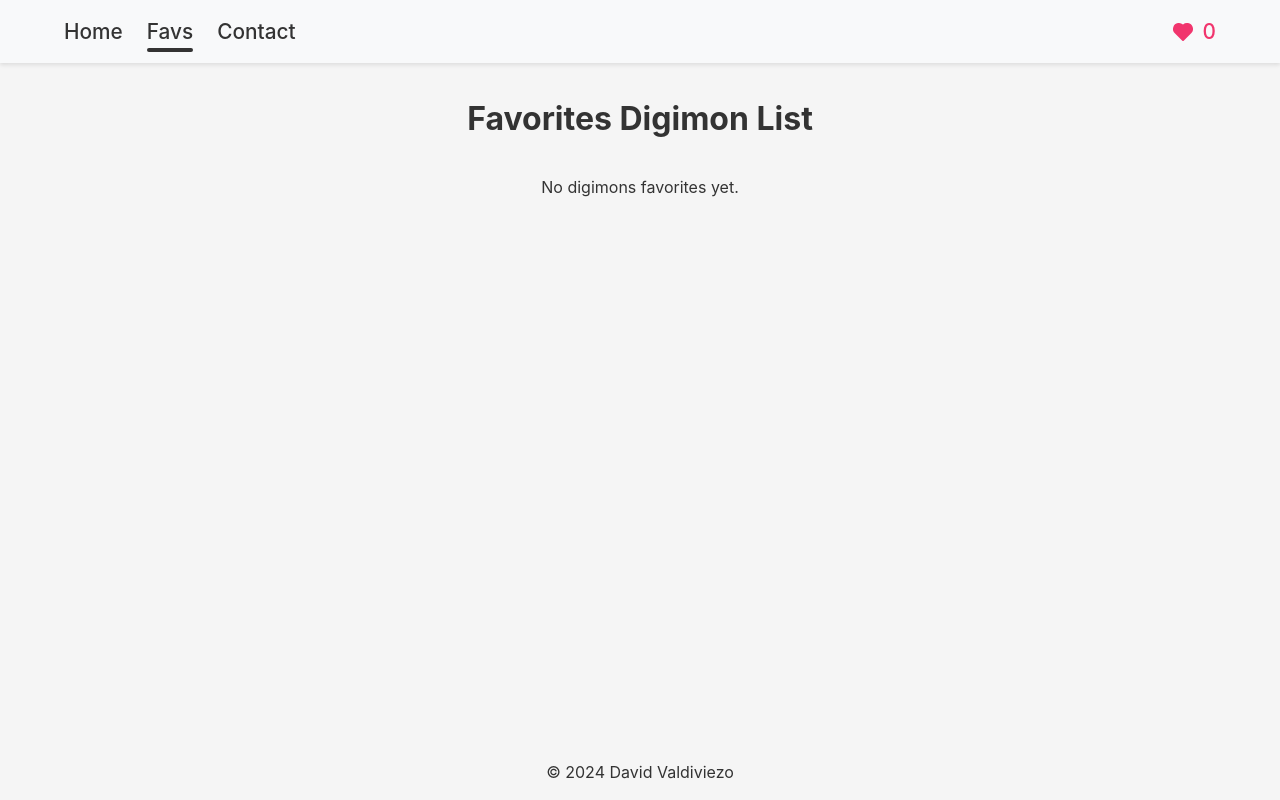
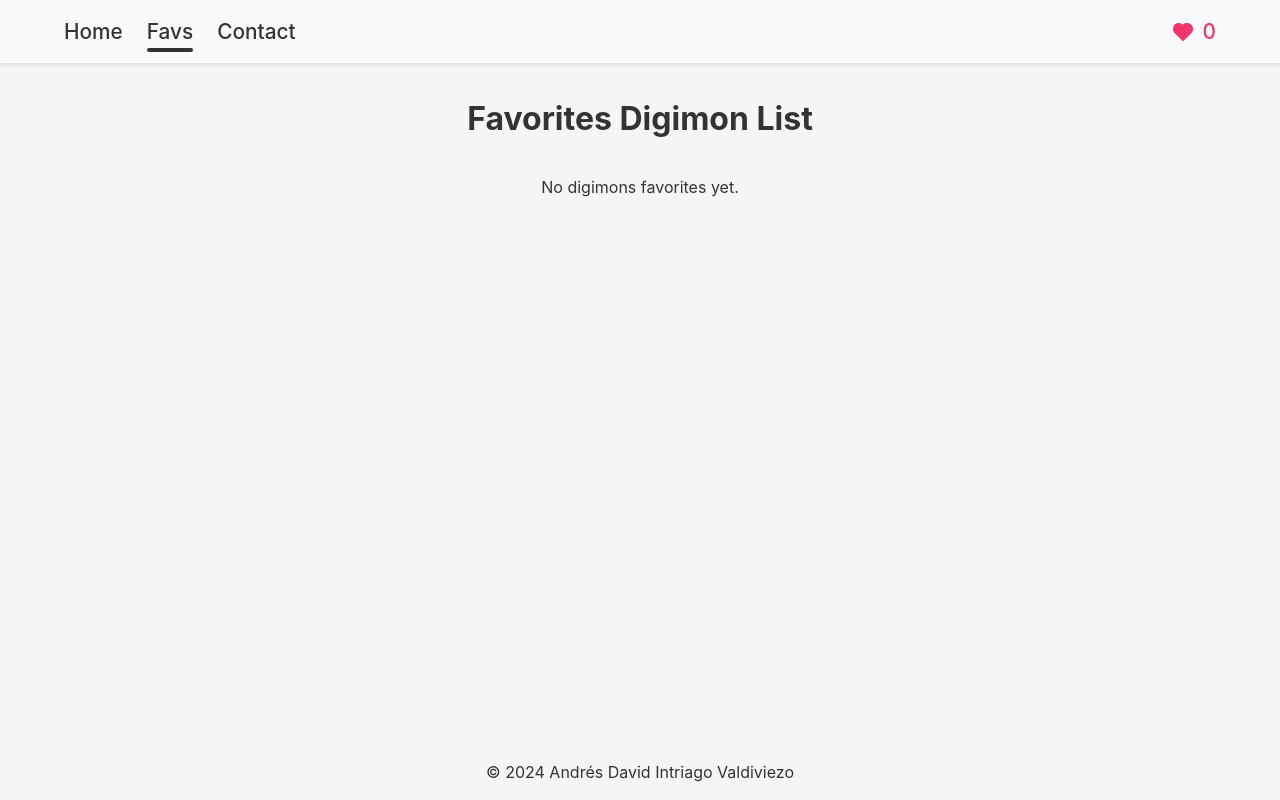
Before and after one commit to DavidValdiviezo31/ProyectoFinal_Frontend3_DH, a React (Vite) app: page /favs in a window 1280 px wide. Built offline with nearby package versions, Linux system fonts and the light colour scheme.

Commit message:
refactor

```diff
--- a/src/components/card/Card.jsx
+++ b/src/components/card/Card.jsx
@@ -11,7 +11,8 @@
   const navigate = useNavigate()
 
   function handleClick (e) {
-    if (e.target.tagName === 'BUTTON' || e.target.tagName === 'svg' || e.target.tagName === 'path') return
+    const { tagName } = e.target
+    if (tagName === 'BUTTON' || tagName === 'svg' || tagName === 'path') return
     navigate(`/digimon/${id}`)
   }
 
--- a/src/layouts/Layout.jsx
+++ b/src/layouts/Layout.jsx
@@ -9,7 +9,7 @@
       </header>
       <main className={styles.main}>{children}</main>
       <footer>
-        <p>&copy; {new Date().getFullYear()} David Valdiviezo</p>
+        <p>&copy; {new Date().getFullYear()} Andrés David Intriago Valdiviezo</p>
       </footer>
     </>
   )
--- a/src/pages/digimon/Digimon.jsx
+++ b/src/pages/digimon/Digimon.jsx
@@ -13,9 +13,7 @@
   const digimon = useGetDigimonById(id)
 
   useEffect(() => {
-    if (digimon === undefined) {
-      setDigimonExist(false)
-    }
+    if (digimon === undefined) setDigimonExist(false)
   }, [digimon])
 
   return (
```
